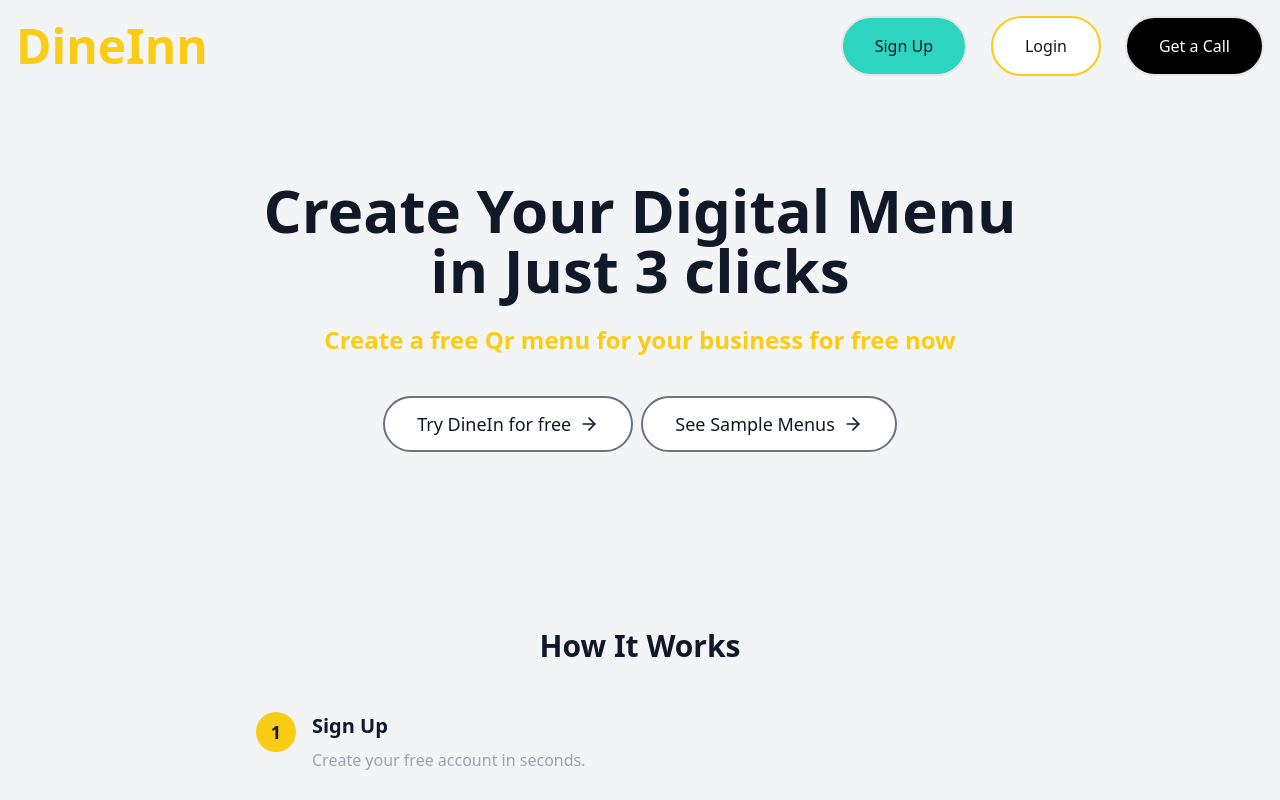
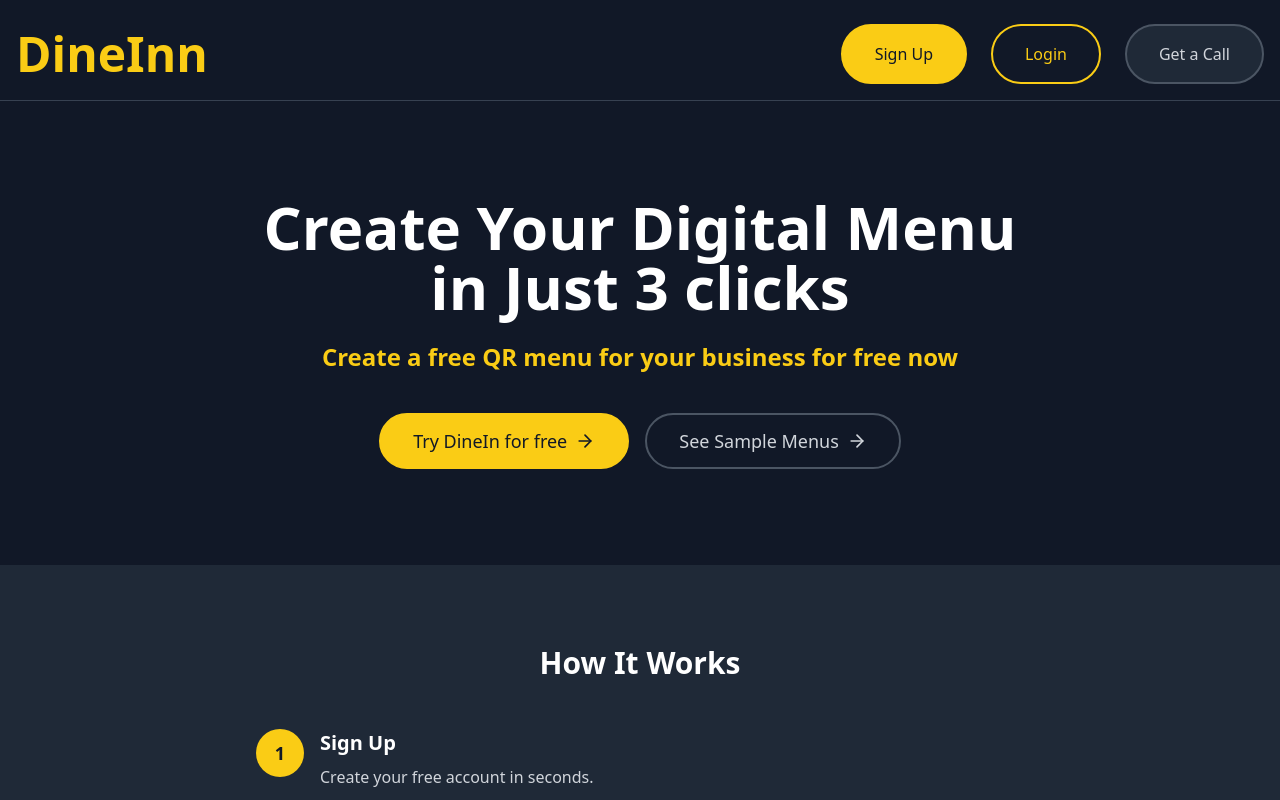
Before and after one commit to NitinGurawaliya/dineInn, a React (Vite) app in the folder frontend/: page / in a window 1280 px wide. Shown: the top 800 px of the page. Built offline with nearby package versions, Linux system fonts and the light colour scheme.

Commit message:
Update Landing.tsx

```diff
--- a/frontend/src/pages/Landing.tsx
+++ b/frontend/src/pages/Landing.tsx
@@ -1,30 +1,25 @@
-
 import { Link } from 'react-router-dom';
 import { ArrowRight} from 'lucide-react'
 
 export default function LandingPage() {
   return (
-    <div className="min-h-screen bg-gray-100  pt-2 text-gray-900">
+    <div className="min-h-screen bg-gray-900 pt-2 text-white">
       {/* Header */}
-      <header className="py-2 border-b-1 border-gray-200">
-        <div className="container mx-auto  px-4 flex justify-between items-center">
-          <h1 className="text-5xl font-bold  text-yellow-400">DineInn</h1>
+      <header className="py-4 border-b border-gray-700">
+        <div className="container mx-auto px-4 flex justify-between items-center">
+          <h1 className="text-5xl font-bold text-yellow-400">DineInn</h1>
           <nav className=''>
             <ul className="flex space-x-6">
-
-
-
-
               <Link to={"/signup"}>
-                <li><button  className="bg-teal-400 border-2 text-gray-900 px-8 py-4 rounded-full hover:bg-white transition duration-300">Sign Up</button> </li>
+                <li><button className="bg-yellow-400 border-2 border-yellow-400 text-gray-900 px-8 py-4 rounded-full hover:bg-yellow-300 hover:border-yellow-300 transition duration-300 font-medium">Sign Up</button></li>
               </Link>
 
               <Link to={"/signin"} >
-                <li><div  className="bg-white text-md border-yellow-400 border-2 text-gray-900 px-8 py-4 rounded-full hover:bg-yellow-300 transition duration-300"> Login</div></li>
+                <li><div className="bg-transparent text-md border-yellow-400 border-2 text-yellow-400 px-8 py-4 rounded-full hover:bg-yellow-400 hover:text-gray-900 transition duration-300 font-medium">Login</div></li>
               </Link>
 
               <Link to={"/"} >
-                <li><div  className="bg-black text-md  border-2 text-white px-8 py-4 rounded-full  transition duration-300"> Get a Call</div></li>
+                <li><div className="bg-gray-800 text-md border-gray-600 border-2 text-gray-300 px-8 py-4 rounded-full hover:bg-gray-700 hover:border-gray-500 transition duration-300 font-medium">Get a Call</div></li>
               </Link>
             </ul>
           </nav>
@@ -34,38 +29,32 @@ export default function LandingPage() {
       {/* Hero Section */}
       <section className="py-24">
         <div className="container mx-auto px-4 text-center">
-          <h2 className=" text-4xl md:text-6xl font-extrabold mb-6 leading-tight">Create Your Digital Menu <br />in Just 3 clicks</h2>
+          <h2 className="text-4xl md:text-6xl font-extrabold mb-6 leading-tight text-white">Create Your Digital Menu <br />in Just 3 clicks</h2>
           <p className="text-2xl font-bold text-yellow-400 mb-10 max-w-2xl mx-auto">
-            Create a free Qr menu for your business for free now
+            Create a free QR menu for your business for free now
           </p>
+          <div className="flex flex-col sm:flex-row gap-4 justify-center items-center">
             <Link to={"/signup"}>
-          <a
-            href="#"
-            className="inline-flex border-2 border-gray-500 items-center justify-center px-8 py-3 text-lg hover:border-0 font-medium rounded-full bg-white text-gray-900 hover:bg-yellow-300 transition duration-300"
-          >
+              <button className="inline-flex border-2 border-yellow-400 items-center justify-center px-8 py-3 text-lg font-medium rounded-full bg-yellow-400 text-gray-900 hover:bg-yellow-300 hover:border-yellow-300 transition duration-300">
                 Try DineIn for free
                 <ArrowRight className="ml-2 h-5 w-5" />
-          </a>
+              </button>
             </Link>
 
             <Link to={"/signup"}>
-          <a
-            href="#"
-            className="inline-flex border-2 ml-2 border-gray-500 items-center justify-center px-8 py-3 text-lg hover:border-0 font-medium rounded-full bg-white text-gray-900 hover:bg-yellow-300 transition duration-300"
-          >
+              <button className="inline-flex border-2 border-gray-600 items-center justify-center px-8 py-3 text-lg font-medium rounded-full bg-transparent text-gray-300 hover:bg-gray-800 hover:border-gray-500 transition duration-300">
                 See Sample Menus
                 <ArrowRight className="ml-2 h-5 w-5" />
-          </a>
+              </button>
             </Link>
+          </div>
         </div>
       </section>
 
-
-
       {/* How It Works Section */}
-      <section id="how-it-works" className="py-20">
+      <section id="how-it-works" className="py-20 bg-gray-800">
         <div className="container mx-auto px-4">
-          <h3 className="text-3xl font-bold text-center mb-12">How It Works</h3>
+          <h3 className="text-3xl font-bold text-center mb-12 text-white">How It Works</h3>
           <div className="max-w-3xl mx-auto">
             <Step number={1} title="Sign Up" description="Create your free account in seconds." />
             <Step number={2} title="Create Menu" description="Add your menu items quickly and easily." />
@@ -75,10 +64,8 @@ export default function LandingPage() {
         </div>
       </section>
 
-
-
       {/* Footer */}
-      <footer className="bg-gray-800 py-8">
+      <footer className="bg-gray-900 py-8 border-t border-gray-700">
         <div className="container mx-auto px-4 text-center text-gray-400">
           <p>&copy; 2024 DineIn. All rights reserved.</p>
         </div>
@@ -87,24 +74,21 @@ export default function LandingPage() {
   )
 }
 
-
-
-
-
 interface step{
     number:number,
     title:string,
     description:string
 }
+
 function Step({ number, title, description }:step) {
   return (
     <div className="flex items-start mb-8">
-      <div className="flex-shrink-0 w-10 h-10 bg-yellow-400 rounded-full flex items-center justify-center text-gray-900 font-bold text-lg mr-4">
+      <div className="flex-shrink-0 w-12 h-12 bg-yellow-400 rounded-full flex items-center justify-center text-gray-900 font-bold text-lg mr-4">
         {number}
       </div>
       <div>
-        <h4 className="text-xl font-bold mb-2">{title}</h4>
-        <p className="text-gray-400">{description}</p>
+        <h4 className="text-xl font-bold mb-2 text-white">{title}</h4>
+        <p className="text-gray-300">{description}</p>
       </div>
     </div>
   )
```
Lines whose indentation alone changed are shown as unchanged.
